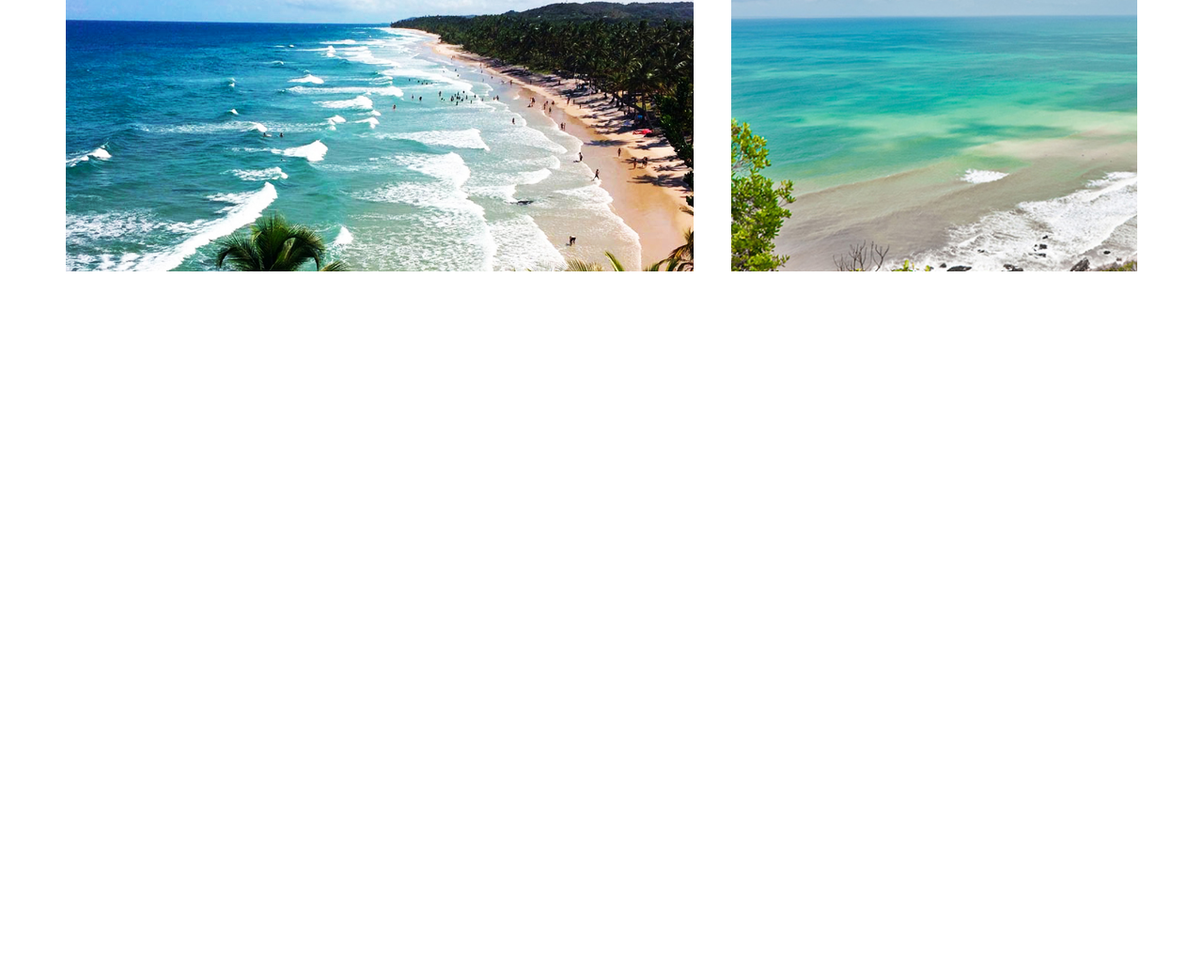
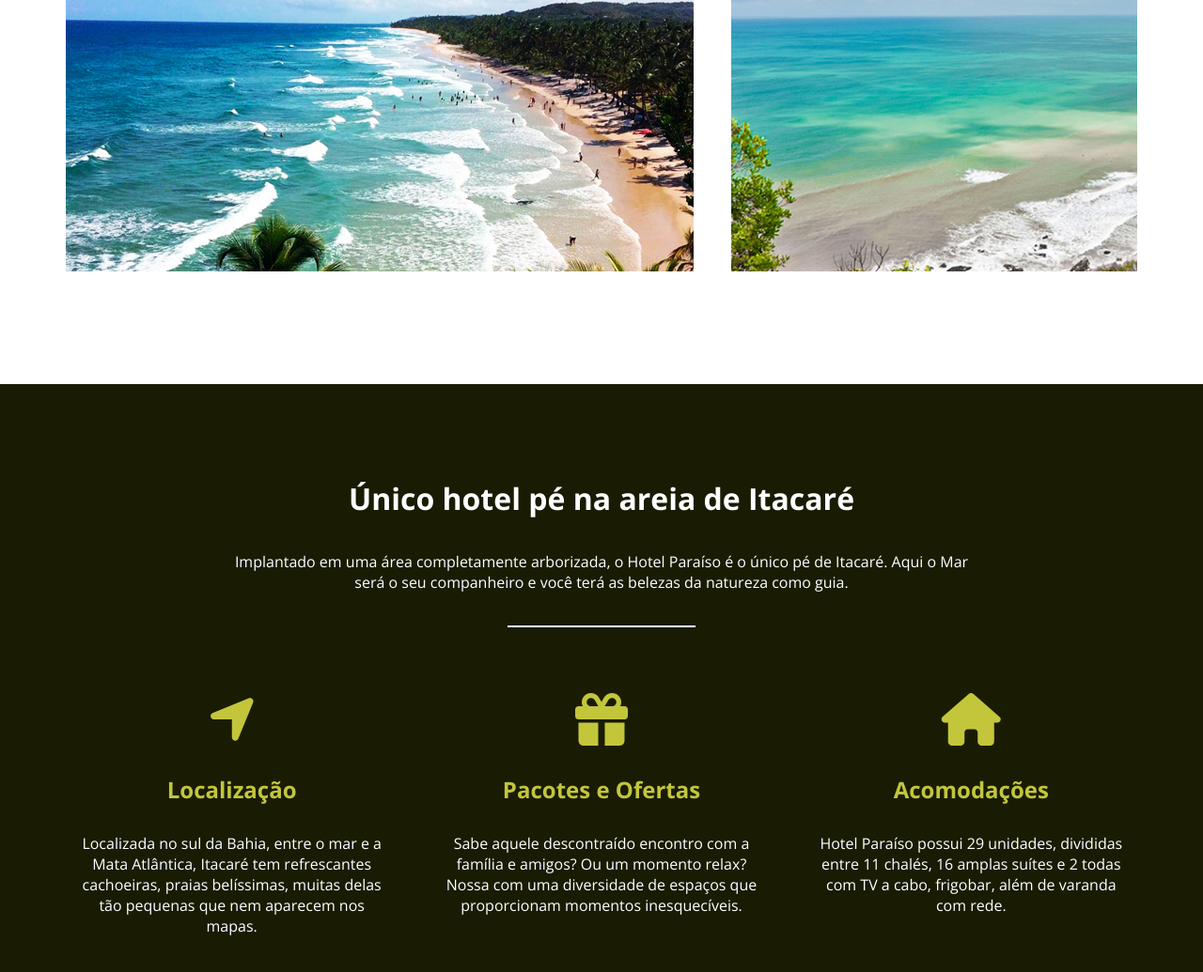
Before and after one commit to Lucas-Severo/project-flexbox, a plain HTML site: page index.html in a window 1280 px wide. Shown: the part 1520-2555 px from the top of the page at 94% size. Before the commit the page ends 1929 px from the top, so only its background shows below. Drawn offline with nearby package versions, Linux system fonts and the light colour scheme.

Commit message:
adicionado informações do hotel

```diff
--- a/css/style.css
+++ b/css/style.css
@@ -54,3 +54,18 @@ justify-content: center; align-items: center; flex-direction: column; text-align
 @media (max-width: 700px) {
     .conheca-o-hotel .grid li.small, .conheca-o-hotel .grid li.large {flex-basis: 100%;}
 }
+
+/* CARACTERÍSTICAS */
+.caracteristicas {background-color: #191c03; display: flex; flex-direction: column; align-items: center; padding: 100px 50px;}
+.caracteristicas h3 {font-size: 2rem; margin-bottom: 35px; color: #fff; text-align: center;}
+.caracteristicas p {max-width: 800px; margin-bottom: 35px; color: #fff; text-align: center;}
+.caracteristicas hr {width: 200px; height: 2px; background-color: #fff; margin-bottom: 70px; border: none;}
+
+.caracteristicas .grid {width: 100%; display: flex;}
+.caracteristicas .grid li {padding: 0 30px; text-align: center}
+.caracteristicas .grid li i {color: #c3c63b; font-size: 3.5rem; margin-bottom: 30px;}
+.caracteristicas .grid li h4 {font-size: 1.5rem; color: #c3c63b; margin-bottom: 30px;}
+.caracteristicas .grid p {color: #fff;}
+@media (max-width: 850px) {
+    .caracteristicas .grid {flex-direction: column;}
+}
--- a/index.html
+++ b/index.html
@@ -42,5 +42,37 @@
         </ul>
     </section>
 
+    <section class="caracteristicas">
+        <h3>Único hotel pé na areia de Itacaré</h3>
+        <p>Implantado em uma área completamente arborizada, o Hotel Paraíso é o único pé de Itacaré.
+        Aqui o Mar será o seu companheiro e você terá as belezas da natureza como guia.</p>
+        <hr/>
+        <ul class="grid">
+            <li>
+                <i class="fas fa-location-arrow"></i>
+                <h4>Localização</h4>
+                <p>Localizada no sul da Bahia, entre o mar e a Mata Atlântica, Itacaré tem refrescantes cachoeiras,
+                praias belíssimas, muitas delas tão pequenas que nem aparecem nos mapas.
+                </p>
+            </li>
+
+            <li>
+                <i class="fas fa-gift"></i>
+                <h4>Pacotes e Ofertas</h4>
+                <p>Sabe aquele descontraído encontro com a família e amigos? Ou um momento relax? Nossa
+                com uma diversidade de espaços que proporcionam momentos inesquecíveis.
+                </p>
+            </li>
+
+            <li>
+                <i class="fas fa-home"></i>
+                <h4>Acomodações</h4>
+                <p>Hotel Paraíso possui 29 unidades, divididas entre 11 chalés, 16 amplas suítes e 2
+                todas com TV a cabo, frigobar, além de varanda com rede.
+                </p>
+            </li>
+        </ul>
+    </section>
+
 </body>
 </html>
```
